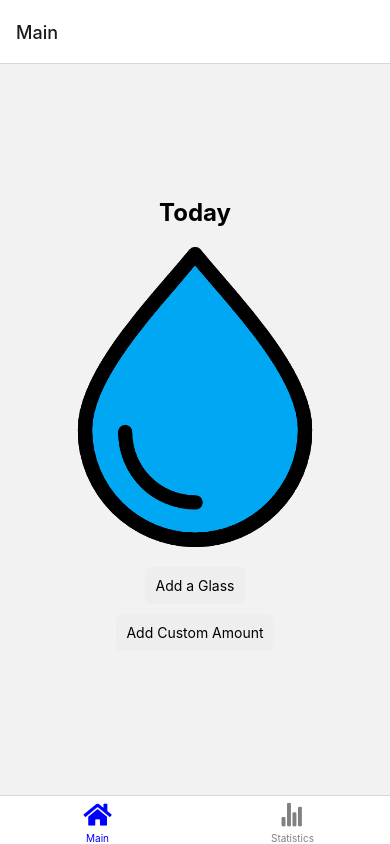
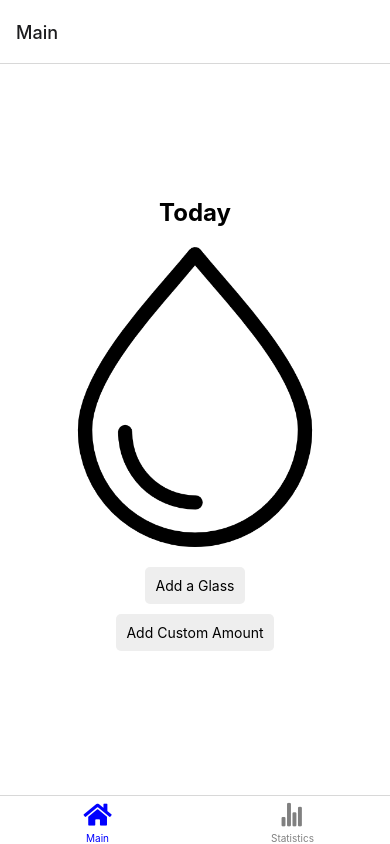
Before and after one commit to FaIch/Droplet, a React Native app: screen /Main in a window 390 px wide. Built offline with nearby package versions, Linux system fonts and the light colour scheme.

Commit message:
Fixed water droplet filling

```diff
--- a/App.js
+++ b/App.js
@@ -5,12 +5,15 @@ import MainScreen from './screens/MainScreen';
 import StatisticsScreen from './screens/StatisticsScreen';
 import { FontAwesome5 } from '@expo/vector-icons';
 import { Ionicons } from '@expo/vector-icons';
+import globalStyles from "./assets/globalStyles";
+import {View} from "react-native";
 
 const Stack = createStackNavigator();
 const Tab = createBottomTabNavigator();
 
 export default function App() {
   return (
+      <View style={globalStyles.appBackground}>
           <NavigationContainer>
             <Tab.Navigator
                 initialRouteName="Main"
@@ -45,5 +48,6 @@ export default function App() {
             />
           </Tab.Navigator>
           </NavigationContainer>
+      </View>
   );
 }
--- /dev/null
+++ b/assets/globalStyles.js
@@ -0,0 +1,8 @@
+import { StyleSheet } from 'react-native';
+
+export default StyleSheet.create({
+    appBackground: {
+        flex: 1,
+        backgroundColor: 'white'
+    },
+});
--- a/screens/MainScreen.js
+++ b/screens/MainScreen.js
@@ -1,5 +1,6 @@
 import React, { useState } from 'react';
 import { View, Text, TouchableOpacity, Image, StyleSheet } from 'react-native';
+import globalStyles from "../assets/globalStyles";
 
 function MainScreen() {
     const [waterIntake, setWaterIntake] = useState(0);
@@ -14,15 +15,17 @@ function MainScreen() {
 
     const fillPercentage = (waterIntake / 2000) * 100; // Assuming 2L is 100%
 
-    const gradientTransparency = 1 - (fillPercentage / 100);
+    const emptySpace = 300 - (3 * fillPercentage);
 
     return (
+        <View style={globalStyles.appBackground}>
             <View style={styles.container}>
                 <Text style={styles.header}>Today</Text>
 
                 <View style={styles.imageContainer}>
                     <Image source={require('../assets/droplet.png')} style={styles.droplet} />
                     <Image source={require('../assets/filledDroplet.png')} style={styles.filledDroplet} />
+                    <View style={{ position: 'absolute', top: 0, left: 0, right: 0, height: emptySpace, backgroundColor: 'white' }} />
                 </View>
 
                 <TouchableOpacity style={styles.button} onPress={addGlass}>
@@ -32,6 +35,7 @@ function MainScreen() {
                 <TouchableOpacity style={styles.button} onPress={addCustomAmount}>
                     <Text>Add Custom Amount</Text>
                 </TouchableOpacity>
+            </View>
         </View>
     );
 }
```
Lines whose indentation alone changed are shown as unchanged.
